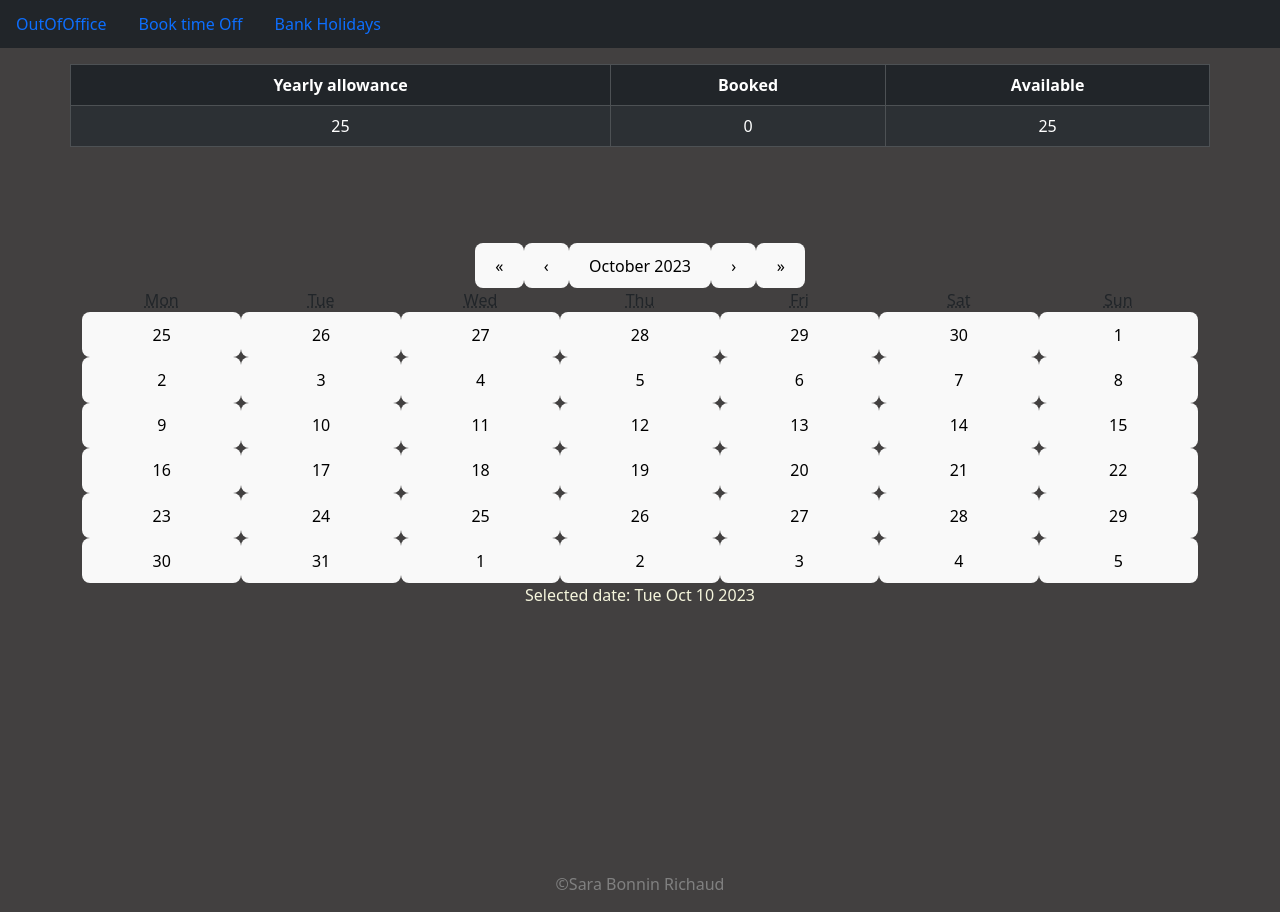
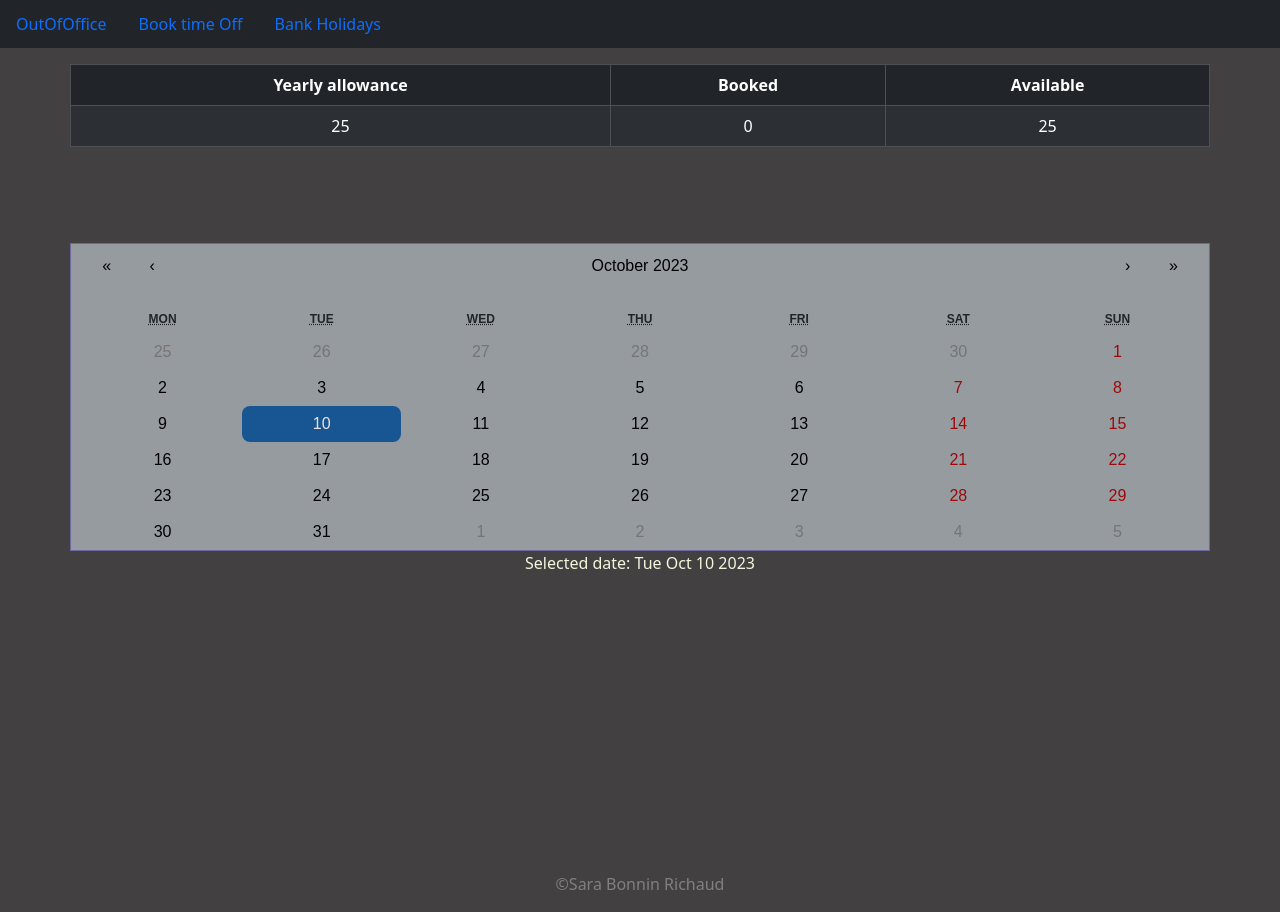
Before and after one commit to SaraClick/ReactCalendar, a React app: page /Calendar in a window 1280 px wide. Built offline with nearby package versions, Linux system fonts and the light colour scheme; the HTML template or start-up script is replaced by a standard one.

Commit message:
calendar styling

```diff
--- a/src/App.css
+++ b/src/App.css
@@ -78,3 +78,149 @@
 .calendar-container {
   padding-top: 5rem;
 }
+
+/* Overwriting CSS from react-calendar */
+.react-calendar {
+  width: 350px;
+  max-width: 100%;
+  background: rgb(150, 155, 160);
+  border: 1px solid #6d689f;
+  font-family: Arial, Helvetica, sans-serif;
+  line-height: 1.125em;
+}
+
+.react-calendar--doubleView {
+  width: 700px;
+}
+
+.react-calendar--doubleView .react-calendar__viewContainer {
+  display: flex;
+  margin: -0.5em;
+}
+
+.react-calendar--doubleView .react-calendar__viewContainer > * {
+  width: 50%;
+  margin: 0.5em;
+}
+
+.react-calendar,
+.react-calendar *,
+.react-calendar *:before,
+.react-calendar *:after {
+  -moz-box-sizing: border-box;
+  -webkit-box-sizing: border-box;
+  box-sizing: border-box;
+}
+
+.react-calendar button {
+  margin: 0;
+  border: 0;
+  outline: none;
+}
+
+.react-calendar button:enabled:hover {
+  cursor: pointer;
+}
+
+.react-calendar__navigation {
+  display: flex;
+  height: 44px;
+  margin-bottom: 1em;
+}
+
+.react-calendar__navigation button {
+  min-width: 44px;
+  background: none;
+}
+
+.react-calendar__navigation button:disabled {
+  background-color: #f0f0f0;
+}
+
+.react-calendar__navigation button:enabled:hover,
+.react-calendar__navigation button:enabled:focus {
+  background-color: #e6e6e6;
+}
+
+.react-calendar__month-view__weekdays {
+  text-align: center;
+  text-transform: uppercase;
+  font-weight: bold;
+  font-size: 0.75em;
+}
+
+.react-calendar__month-view__weekdays__weekday {
+  padding: 0.5em;
+}
+
+.react-calendar__month-view__weekNumbers .react-calendar__tile {
+  display: flex;
+  align-items: center;
+  justify-content: center;
+  font-size: 0.75em;
+  font-weight: bold;
+}
+
+.react-calendar__month-view__days__day--weekend {
+  color: #9c0909;
+}
+
+.react-calendar__month-view__days__day--neighboringMonth {
+  color: #757575;
+}
+
+.react-calendar__year-view .react-calendar__tile,
+.react-calendar__decade-view .react-calendar__tile,
+.react-calendar__century-view .react-calendar__tile {
+  padding: 2em 0.5em;
+}
+
+.react-calendar__tile {
+  max-width: 100%;
+  padding: 10px 6.6667px;
+  background: none;
+  text-align: center;
+  line-height: 16px;
+}
+
+.react-calendar__tile:disabled {
+  background-color: #f0f0f0;
+}
+
+.react-calendar__tile:enabled:hover,
+.react-calendar__tile:enabled:focus {
+  background-color: #e6e6e6;
+}
+
+.react-calendar__tile--now {
+  background: #f2f2ee;
+  color: rgb(75, 70, 70);
+}
+
+.react-calendar__tile--now:enabled:hover,
+.react-calendar__tile--now:enabled:focus {
+  background: #ffffa9;
+}
+
+.react-calendar__tile--hasActive {
+  background: #76baff;
+}
+
+.react-calendar__tile--hasActive:enabled:hover,
+.react-calendar__tile--hasActive:enabled:focus {
+  background: #a9d4ff;
+}
+
+.react-calendar__tile--active {
+  background: #185693;
+  color: rgb(234, 225, 225);
+}
+
+.react-calendar__tile--active:enabled:hover,
+.react-calendar__tile--active:enabled:focus {
+  background: #1087ff;
+}
+
+.react-calendar--selectRange .react-calendar__tile--hover {
+  background-color: #372d2d;
+}
```
